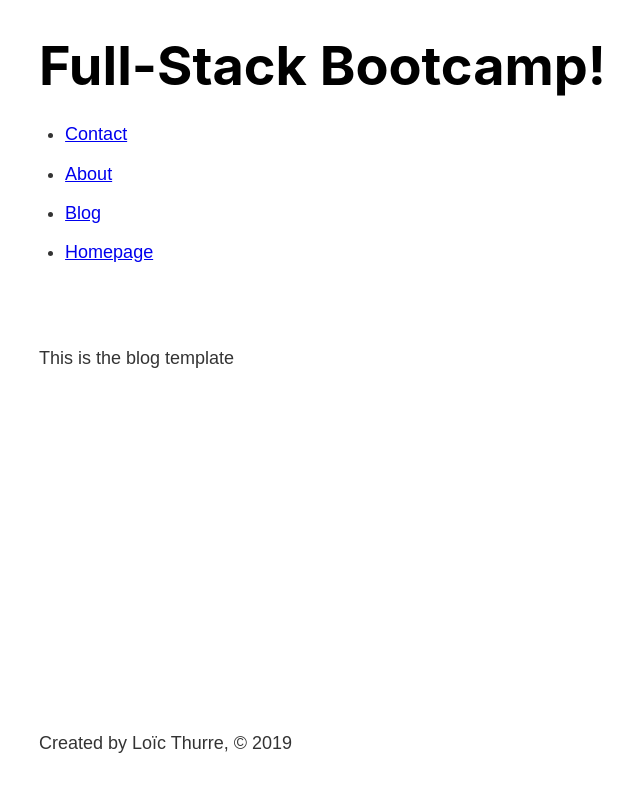
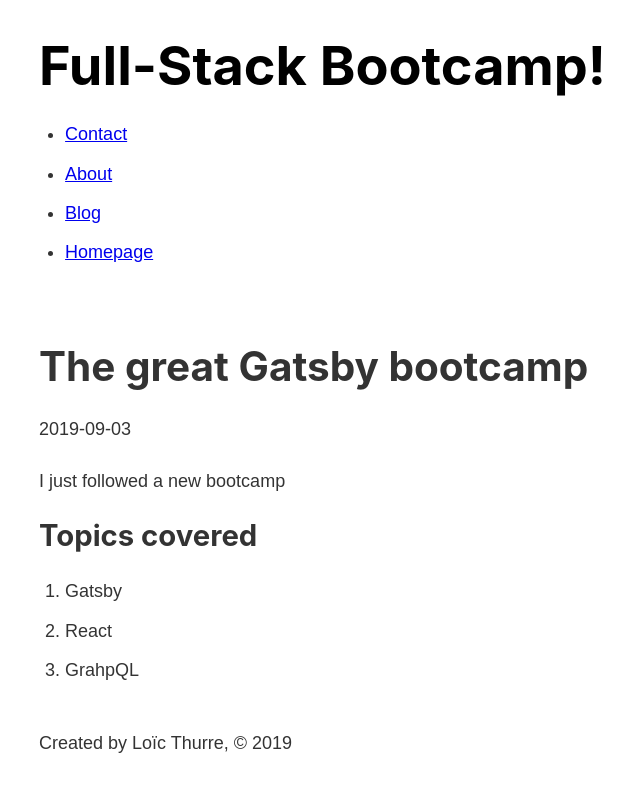
Before and after one commit to LCthur/gatsby-bootcamp, a Gatsby site: page /blog/gatsby in a window 1280 px wide. Shown: the whole page, without its empty margins (244-884 px from the left). Built offline with nearby package versions, Linux system fonts and the light colour scheme; Gatsby itself is replaced by a stand-in of ours.

Commit message:
blog posts are generated with content

```diff
--- a/src/posts/gatsby.md
+++ b/src/posts/gatsby.md
@@ -3,7 +3,7 @@
 date: "2019-09-03"
 ---
 
-I just followed a new bootcmap
+I just followed a new bootcamp
 
 ## Topics covered
 
--- a/src/templates/blog.js
+++ b/src/templates/blog.js
@@ -1,11 +1,29 @@
 import React from 'react'
+import { graphql } from 'gatsby'
 
 import Layout from '../components/layout'
 
-const Blog = () => {
+
+export const query = graphql`
+    query($slug: String!) {
+        markdownRemark(fields: {slug: {eq: $slug } }) {
+            frontmatter {
+                title
+                date
+            }
+            html
+        }
+    }
+`
+const Blog = (props) => {
+
     return(
         <Layout>
-            This is the blog template
+            <h1>{props.data.markdownRemark.frontmatter.title}</h1>
+            <p>{props.data.markdownRemark.frontmatter.date}</p>
+            <div dangerouslySetInnerHTML={{ __html: props.data.markdownRemark.html}}>
+
+            </div>
         </Layout>
     )
 }
```
